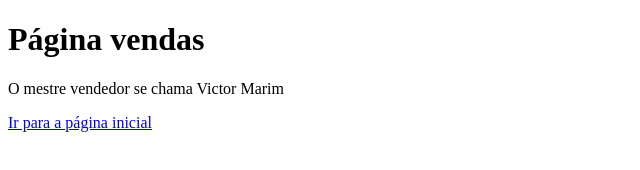
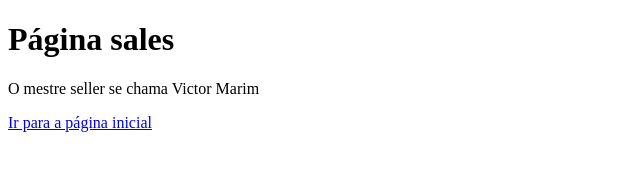
Before and after one commit to ViTechHuman/aulagithub, a plain HTML site: page vendas.html in a window 1280 px wide. Shown: the whole page, without its empty margins (0-640 px from the left). Drawn offline with Linux system fonts and the light colour scheme.

Commit message:
resolvendo essa parada

```diff
--- a/vendas.html
+++ b/vendas.html
@@ -7,8 +7,8 @@
     <title>Document</title>
   </head>
   <body>
-    <h1>Página vendas</h1>
-    <p>O mestre vendedor se chama Victor Marim</p>
+    <h1>Página sales</h1>
+    <p>O mestre seller se chama Victor Marim</p>
     <a href="index.html">Ir para a página inicial</a>
   </body>
 </html>
```
